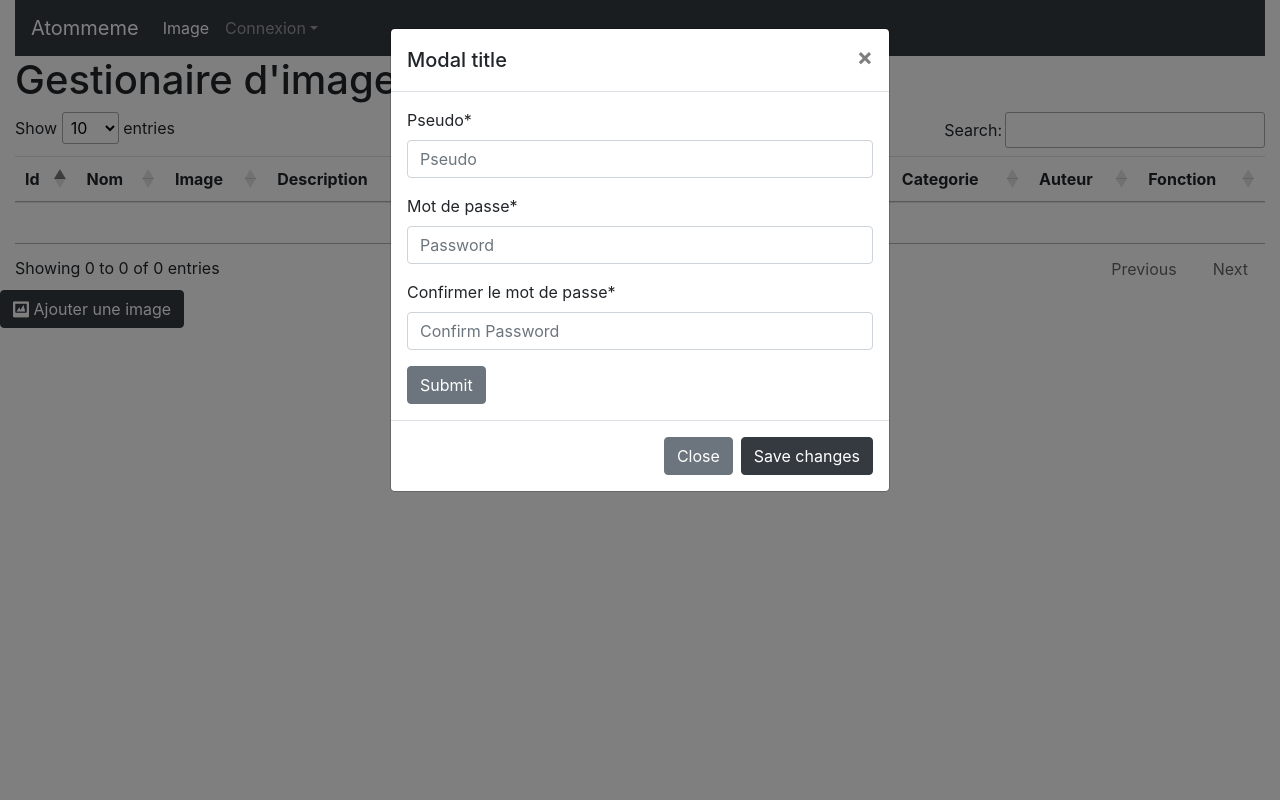
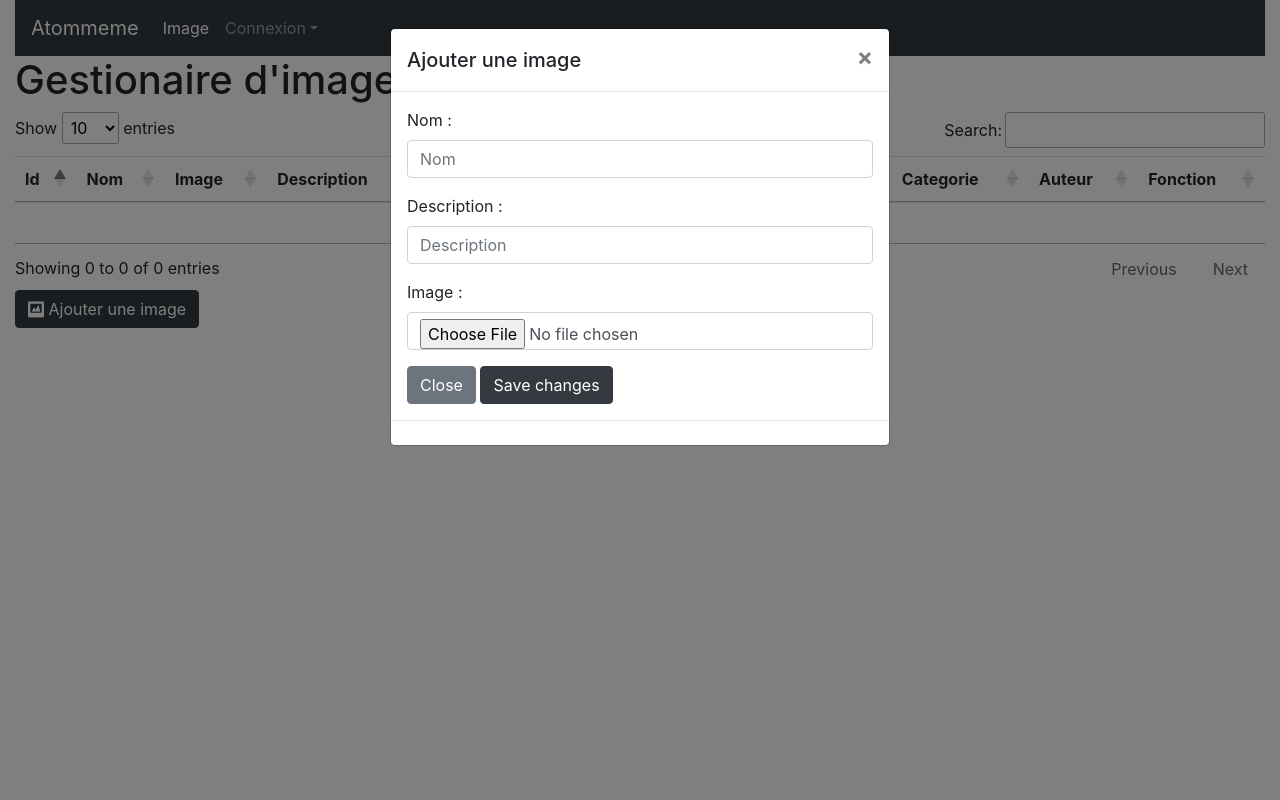
Before and after one commit to Denisi64/Atommeme, a PHP site: page /page/gestionimage.php in a window 1280 px wide, after a click on "Ajouter une image". Run offline with PHP 8.4, Linux system fonts and the light colour scheme; data that the repository does not hold is empty; some libraries are stand-ins or nearby versions.

Commit message:
form add image

```diff
--- a/page/gestionimage.php
+++ b/page/gestionimage.php
@@ -49,7 +49,10 @@
                 <td><?= $meme->updated ?></td>
                 <td><?= $meme->nomCat ?></td>
                 <td><?= $meme->pseudo ?></td>
-                <td><button type="button" class="btn btn-dark"><i class="icofont-pencil"></i></button> <button type="button" class="btn btn-danger"><i class="icofont-trash"></i></button></td>
+                <td>
+                    <button type="button" class="btn btn-dark"><i class="icofont-pencil"></i></button>
+                    <button type="button" class="btn btn-danger"><i class="icofont-trash"></i></button>
+                </td>
 
             </tr>
         <?php endforeach; ?>
@@ -57,22 +60,20 @@
     </table>
 
 
-
+    <!-- Button trigger modal -->
+    <button type="button" class="btn btn-dark" data-toggle="modal" data-target="#exampleModal">
+        <i class="icofont-ui-image"></i> Ajouter une image
+    </button>
 
 </div>
 
-
-<!-- Button trigger modal -->
-<button type="button" class="btn btn-dark" data-toggle="modal" data-target="#exampleModal">
-    <i class="icofont-ui-image"></i> Ajouter une image
-</button>
 
 <!-- Modal -->
 <div class="modal fade" id="exampleModal" tabindex="-1" aria-labelledby="exampleModalLabel" aria-hidden="true">
     <div class="modal-dialog">
         <div class="modal-content">
             <div class="modal-header">
-                <h5 class="modal-title" id="exampleModalLabel">Modal title</h5>
+                <h5 class="modal-title" id="exampleModalLabel">Ajouter une image</h5>
                 <button type="button" class="close" data-dismiss="modal" aria-label="Close">
                     <span aria-hidden="true">&times;</span>
                 </button>
@@ -80,25 +81,27 @@
             <div class="modal-body">
                 <form action="../partials/addimage.php" method="POST">
                     <div class="form-group">
-                        <label for="pseudo">Pseudo*
+                        <label for="pseudo">Nom :
                         </label>
-                        <input type="text" class="form-control" id="pseudo" placeholder="Pseudo" name="pseudo" required>
+                        <input type="text" class="form-control" id="pseudo" placeholder="Nom" name="nom" required>
                     </div>
                     <div class="form-group">
-                        <label for="password">Mot de passe*</label>
-                        <input type="password" class="form-control" id="password" placeholder="Password" name="password" required>
+                        <label for="password">Description :</label>
+                        <input type="text" class="form-control" id="description" placeholder="Description"
+                               name="description" required>
                     </div>
                     <div class="form-group">
-                        <label for="confirmPassword">Confirmer le mot de passe*
+                        <label for="confirmPassword">Image :
                         </label>
-                        <input type="password" class="form-control" id="confirmPassword" placeholder="Confirm Password" name="confirmPassword" required>
+                        <input type="file" class="form-control" id="image" placeholder="Image"
+                               name="confirmPassword" required>
                     </div>
-                    <button type="submit" value="OK" class="btn btn-secondary">Submit</button>
+                    <button type="button" class="btn btn-secondary" data-dismiss="modal">Close</button>
+                    <button type="submit" class="btn btn-dark">Save changes</button>
                 </form>
             </div>
             <div class="modal-footer">
-                <button type="submit" class="btn btn-secondary" data-dismiss="modal">Close</button>
-                <button type="button" class="btn btn-dark">Save changes</button>
+
             </div>
         </div>
     </div>
@@ -114,11 +117,10 @@
         crossorigin="anonymous"></script>
 <script src="https://cdn.datatables.net/1.10.24/js/jquery.dataTables.min.js"></script>
 <script>
-    $(document).ready(function() {
+    $(document).ready(function () {
         $('#table_id').DataTable();
-    } );
+    });
 </script>
 
 
-
 </html>
```
Also changed, not shown: partials/addimage.php (+43 -0 lines), img/meme/img.jpg (renamed from img/meme/papiers-peints-atom-partie-sur-blanc-bakground-vecteur.jpg.jpg).
